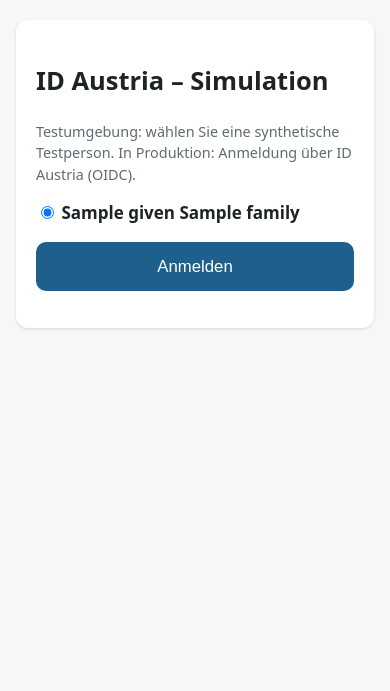
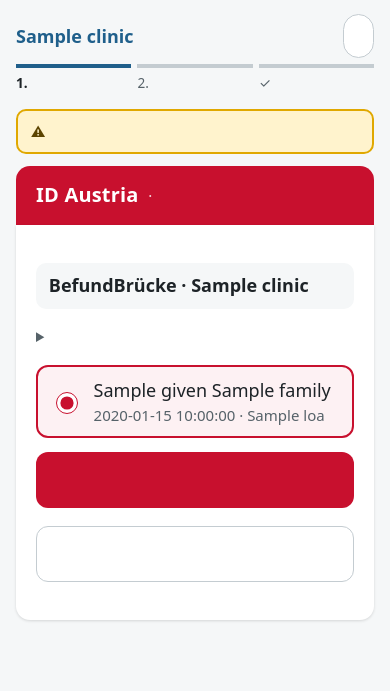
Before and after one commit to BlackDragdroit/Clinical_AI_Hackathon, a FastAPI app: template app/templates/eid_mock.html in a window 390 px wide. Shown: the top 691 px of the page. Run offline with FastAPI, Linux system fonts and the light colour scheme; the template is opened without the code that fills it: most values are stand-ins (such as "Sample title", 1, 10 or a date in 2020); data that the repository does not hold is empty.

Commit message:
Portal: mobile-first pages, step bar, DE/EN toggle, simulated ID Austria page
Add app/i18n.py, secure cookie when BASE_URL is https, tests for the
neutral text, language switch and simulation label.

Co-Authored-By: Claude Sonnet 5.5 <noreply@anthropic.com>

```diff
--- a/app/main.py
+++ b/app/main.py
@@ -15,19 +15,22 @@ import contextlib
 from contextlib import asynccontextmanager
 from pathlib import Path
 
+from urllib.parse import quote
+
 from fastapi import FastAPI, File, Form, Request, UploadFile
 from fastapi.responses import HTMLResponse, JSONResponse, RedirectResponse
 from fastapi.templating import Jinja2Templates
 
-from app import audit, bot, db, intake_service, misdelivery, notify, tokens
+from app import audit, bot, db, i18n, intake_service, misdelivery, notify, tokens
 from app.config import settings
 from app.identity import eid_mock, policy
 from app.security import sign, unsign
 
 templates = Jinja2Templates(directory=str(Path(__file__).resolve().parent / "templates"))
 SESSION = "bb_session"
+LANG_COOKIE = "bb_lang"
+COOKIE_SECURE = settings.base_url.startswith("https://")
 NEUTRAL = f"{settings.clinic_name} hat eine sichere Dokumentenanfrage an Sie gerichtet."
-DOC_LABEL = {"lab": "Laborbefund", "report": "Entlassungsbericht"}
 
 
 @asynccontextmanager
@@ -43,8 +46,20 @@ async def lifespan(_: FastAPI):
 app = FastAPI(title="BefundBrücke", lifespan=lifespan)
 
 
+def _lang(request: Request) -> str:
+    return i18n.pick(request.cookies.get(LANG_COOKIE))
+
+
 def _page(request: Request, name: str, status: int = 200, **ctx) -> HTMLResponse:
-    return templates.TemplateResponse(request, name, {"clinic": settings.clinic_name, **ctx}, status_code=status)
+    lang = _lang(request)
+    here = request.url.path + (f"?{request.url.query}" if request.url.query else "")
+    base = {"clinic": settings.clinic_name, "lang": lang, "t": lambda k, **kw: i18n.tr(lang, k, clinic=settings.clinic_name, **kw),
+            "other_lang": i18n.tr(lang, "lang_code"), "switch_href": f"/lang/{i18n.tr(lang, 'lang_code')}?next={quote(here, safe='')}"}
+    return templates.TemplateResponse(request, name, {**base, **ctx}, status_code=status)
+
+
+def _doc_label(request: Request, doc_type: str) -> str:
+    return i18n.DOC_LABEL[_lang(request)][doc_type]
 
 
 def _invalid(request: Request) -> HTMLResponse:
@@ -59,6 +74,15 @@ def _who(request: Request) -> str:
 def _session(request: Request, raw: str) -> dict | None:
     s = unsign(request.cookies.get(SESSION, ""), "portal")
     return s if s and s.get("th") == tokens.token_hash(raw) else None
+
+
+@app.get("/lang/{code}")
+def set_lang(code: str, next: str = "/"):
+    # only same-site relative paths: no open redirect
+    dest = next if next.startswith("/") and not next.startswith("//") and "\\" not in next else "/"
+    resp = RedirectResponse(dest, status_code=303)
+    resp.set_cookie(LANG_COOKIE, i18n.pick(code), max_age=86400 * 30, samesite="lax", secure=COOKIE_SECURE)
+    return resp
 
 
 @app.get("/health")
@@ -76,7 +100,7 @@ def open_link(request: Request, raw: str):
         db.update("requests", "id", req["id"], status="opened")
     audit.log("link_opened", req["id"], _who(request),
               {"user_agent": request.headers.get("user-agent", ""), "status": req["status"]})
-    return _page(request, "landing.html", neutral=NEUTRAL, raw=raw)
+    return _page(request, "landing.html", neutral=i18n.tr(_lang(request), "neutral", clinic=settings.clinic_name), raw=raw)
 
 
 @app.get("/eid/authorize", response_class=HTMLResponse)
@@ -112,7 +136,7 @@ def eid_callback(request: Request, raw: str, assertion: str):
     resp = RedirectResponse(f"/r/{raw}/answer", status_code=303)
     cookie = sign({"th": tokens.token_hash(raw), "name": who.full_name, "pseud": who.pseudonym,
                    "method": policy.identity_method_text(who)}, "portal", 3600)
-    resp.set_cookie(SESSION, cookie, httponly=True, samesite="lax", max_age=3600)   # TODO(SWE 2): secure=True behind HTTPS
+    resp.set_cookie(SESSION, cookie, httponly=True, samesite="lax", max_age=3600, secure=COOKIE_SECURE)
     return resp
 
 
@@ -123,7 +147,7 @@ def answer_form(request: Request, raw: str):
         return _invalid(request)
     req = db.get("requests", "id", tok["request_id"])
     audit.log("patient_revealed", req["id"], f"eid:{sess['pseud']} {sess['name']}", {"after": "identity_checked OK"})
-    return _page(request, "answer.html", raw=raw, req=req, doc_label=DOC_LABEL[req["doc_type"]],
+    return _page(request, "answer.html", raw=raw, req=req, doc_label=_doc_label(request, req["doc_type"]),
                  doctor=settings.doctor_name, sender=sess["name"])
 
 
@@ -140,8 +164,8 @@ async def answer_submit(request: Request, raw: str, typed_name: str = Form(...),
     else:
         content, filename = text, "formular.md"
     if not content.strip():
-        return _page(request, "answer.html", 400, raw=raw, req=req, doc_label=DOC_LABEL[req["doc_type"]],
-                     doctor=settings.doctor_name, sender=sess["name"], error="Bitte Datei hochladen oder Text eingeben.")
+        return _page(request, "answer.html", 400, raw=raw, req=req, doc_label=_doc_label(request, req["doc_type"]),
+                     doctor=settings.doctor_name, sender=sess["name"], error=i18n.tr(_lang(request), "err_empty"))
     tokens.mark_used(raw)
     actor = f"eid:{sess['pseud']} {sess['name']}"
     db.update("requests", "id", req["id"], status="answered")
--- /dev/null
+++ b/app/templates/_steps.html
@@ -0,0 +1,6 @@
+{# step: 1 identity, 2 upload, 3 done #}
+<ol class="steps" aria-label="{{ t('step_of', n=step if step < 3 else 2) }}">
+  <li class="{{ 'done' if step > 1 else 'on' }}">1. {{ t('step_identity') }}</li>
+  <li class="{{ 'done' if step > 2 else ('on' if step == 2 else '') }}">2. {{ t('step_upload') }}</li>
+  <li class="{{ 'on' if step == 3 else '' }}">✓ {{ t('step_done') }}</li>
+</ol>
--- a/app/templates/base.html
+++ b/app/templates/base.html
@@ -1,22 +1,47 @@
 <!doctype html>
-<html lang="de">
+<html lang="{{ lang | default('de') }}">
 <head>
 <meta charset="utf-8">
 <meta name="viewport" content="width=device-width, initial-scale=1">
-<title>{% block title %}Sichere Dokumentenanfrage{% endblock %}</title>
+<meta name="robots" content="noindex">
+<title>{% block title %}{{ t('title') if t is defined else 'Sichere Dokumentenanfrage' }}{% endblock %}</title>
 <style>
-  /* TODO(SWE 2): mobile-first polish, EN toggle, large tap targets */
-  body { font: 17px/1.5 system-ui, sans-serif; margin: 0; background: #f5f7f8; color: #1d2327; }
-  main { max-width: 34rem; margin: 0 auto; padding: 1.25rem 1rem 3rem; }
-  .card { background: #fff; border-radius: 12px; padding: 1.25rem; box-shadow: 0 1px 3px #0002; }
-  .btn { display: block; width: 100%; padding: .9rem; border: 0; border-radius: 10px; background: #1f5f8b;
-         color: #fff; font-size: 1.05rem; text-align: center; text-decoration: none; cursor: pointer; }
-  label { display: block; margin: .9rem 0 .3rem; font-weight: 600; }
-  input, textarea { width: 100%; box-sizing: border-box; padding: .7rem; font-size: 1rem; border: 1px solid #bbb; border-radius: 8px; }
-  .muted { color: #5f6b72; font-size: .9rem; }
-  .err { color: #a4262c; }
+  :root { --brand: #1f5f8b; --brand-dark: #174a6d; --bg: #f5f7f8; --ink: #1d2327; --muted: #566269; --line: #c4ccd1; --err: #a4262c; }
+  * { box-sizing: border-box; }
+  body { font: 18px/1.5 system-ui, -apple-system, "Segoe UI", sans-serif; margin: 0; background: var(--bg); color: var(--ink); }
+  main { max-width: 34rem; margin: 0 auto; padding: .75rem 1rem 3rem; }
+  .top { display: flex; justify-content: space-between; align-items: center; min-height: 48px; }
+  .brand { font-weight: 700; color: var(--brand); }
+  .lang { display: inline-flex; align-items: center; min-height: 44px; padding: 0 .9rem; border: 1px solid var(--line);
+          border-radius: 22px; color: var(--ink); text-decoration: none; background: #fff; font-size: .95rem; }
+  .steps { display: flex; gap: .4rem; list-style: none; padding: 0; margin: .25rem 0 1rem; font-size: .85rem; color: var(--muted); }
+  .steps li { flex: 1; border-top: 4px solid var(--line); padding-top: .3rem; }
+  .steps li.on { border-color: var(--brand); color: var(--ink); font-weight: 600; }
+  .steps li.done { border-color: var(--brand); }
+  .card { background: #fff; border-radius: 14px; padding: 1.25rem; box-shadow: 0 1px 3px #0002; }
+  h2 { margin: 0 0 .5rem; font-size: 1.35rem; line-height: 1.25; }
+  .btn { display: flex; align-items: center; justify-content: center; width: 100%; min-height: 56px; padding: .8rem; border: 0;
+         border-radius: 12px; background: var(--brand); color: #fff; font-size: 1.1rem; font-weight: 600; text-align: center;
+         text-decoration: none; cursor: pointer; }
+  .btn:hover, .btn:focus-visible { background: var(--brand-dark); }
+  .btn.secondary { background: #fff; color: var(--ink); border: 1px solid var(--line); font-weight: 500; }
+  label { display: block; margin: 1rem 0 .3rem; font-weight: 600; }
+  input:not([type=radio]), textarea { width: 100%; min-height: 52px; padding: .75rem; font: inherit; border: 1px solid #8a959b; border-radius: 10px; background: #fff; }
+  input[type=file] { padding: .6rem; }
+  :focus-visible { outline: 3px solid #f2a900; outline-offset: 2px; }
+  .muted { color: var(--muted); font-size: .92rem; }
+  .err { color: var(--err); font-weight: 600; }
+  .or { text-align: center; color: var(--muted); margin: .9rem 0 0; }
+  .foot { text-align: center; margin-top: 1.5rem; }
   table { border-collapse: collapse; width: 100%; font-size: .85rem; } td, th { border-bottom: 1px solid #ddd; padding: .35rem; text-align: left; vertical-align: top; }
+  {% block style %}{% endblock %}
 </style>
 </head>
-<body><main>{% block body %}{% endblock %}</main></body>
+<body><main>
+  {% if switch_href is defined %}<div class="top"><span class="brand">{{ clinic }}</span>
+    <a class="lang" href="{{ switch_href }}" hreflang="{{ other_lang }}" lang="{{ other_lang }}">{{ t('lang_switch') }}</a></div>{% endif %}
+  {% block steps %}{% endblock %}
+  {% block body %}{% endblock %}
+  {% if t is defined %}<p class="muted foot">{{ t('footer') }}</p>{% endif %}
+</main></body>
 </html>
--- a/app/templates/eid_mock.html
+++ b/app/templates/eid_mock.html
@@ -1,15 +1,47 @@
 {% extends "base.html" %}
-{% block title %}ID Austria (Simulation){% endblock %}
+{% block title %}{{ t('eid_title') }}{% endblock %}
+{% block style %}
+  .sim { background: #fff3cd; border: 2px solid #e0a800; color: #5c4400; padding: .6rem .8rem; border-radius: 10px; font-weight: 600; font-size: .9rem; margin-bottom: .75rem; }
+  .idp-head { background: #c8102e; color: #fff; padding: .9rem 1.25rem; border-radius: 14px 14px 0 0; display: flex; align-items: center; gap: .6rem; }
+  .idp-head b { font-size: 1.25rem; letter-spacing: .01em; }
+  .idp-head small { opacity: .85; }
+  .idp-body { background: #fff; padding: 1.25rem; border-radius: 0 0 14px 14px; box-shadow: 0 1px 3px #0002; }
+  .svc { background: var(--bg); border-radius: 10px; padding: .6rem .8rem; margin: .5rem 0 1rem; }
+  .svc b { display: block; }
+  .shares { list-style: none; padding: 0; margin: .3rem 0 1rem; font-size: .95rem; }
+  .shares li { padding: .3rem 0; border-bottom: 1px solid #eee; }
+  .shares li::before { content: "✓ "; color: #2e7d32; }
+  .person { display: flex; align-items: center; gap: .8rem; min-height: 60px; padding: .6rem .8rem; border: 2px solid var(--line);
+            border-radius: 12px; margin: .5rem 0; cursor: pointer; font-weight: 500; }
+  .person:has(input:checked) { border-color: #c8102e; background: #fdf1f3; }
+  .person input { width: 22px; height: 22px; min-height: 0; accent-color: #c8102e; }
+  .person small { display: block; color: var(--muted); font-weight: 400; }
+  .btn.idp { background: #c8102e; }
+  .btn.idp:hover { background: #a00d25; }
+{% endblock %}
+{% block steps %}{% set step = 1 %}{% include "_steps.html" %}{% endblock %}
 {% block body %}
-<div class="card">
-  <h2>ID Austria – Simulation</h2>
-  <p class="muted">Testumgebung: wählen Sie eine synthetische Testperson. In Produktion: Anmeldung über ID Austria (OIDC).</p>
+<div class="sim" role="note">⚠ {{ t('eid_sim') }}</div>
+<div class="idp-head"><b>ID Austria</b><small>· {{ t('eid_h') }}</small></div>
+<div class="idp-body">
+  <p style="margin-top:0">{{ t('eid_sub') }}</p>
+  <div class="svc"><span class="muted">{{ t('eid_service') }}</span><b>BefundBrücke · {{ clinic }}</b></div>
+  <details class="muted"><summary>{{ t('eid_shares') }}</summary>
+  <ul class="shares">
+    <li>{{ t('eid_d_name') }}</li><li>{{ t('eid_d_dob') }}</li><li>{{ t('eid_d_bpk') }}</li><li>{{ t('eid_d_loa') }}</li>
+  </ul></details>
   <form method="post" action="/eid/authorize">
     <input type="hidden" name="state" value="{{ state }}">
+    <p style="margin-bottom:0"><strong>{{ t('eid_pick') }}</strong></p>
     {% for key, c in citizens.items() %}
-    <label><input type="radio" name="citizen" value="{{ key }}" {% if loop.first %}checked{% endif %} style="width:auto"> {{ c.given }} {{ c.family }}</label>
+    <label class="person" style="margin-top:.5rem; font-weight:500">
+      <input type="radio" name="citizen" value="{{ key }}" {% if loop.first %}checked{% endif %}>
+      <span>{{ c.given }} {{ c.family }}<small>{{ c.dob }} · {{ c.loa }}</small></span>
+    </label>
     {% endfor %}
-    <p><button class="btn" type="submit">Anmelden</button></p>
+    <p class="muted">{{ t('eid_note') }}</p>
+    <button class="btn idp" type="submit">{{ t('eid_confirm') }}</button>
   </form>
+  <p><a class="btn secondary" href="/r/{{ state }}">{{ t('eid_cancel') }}</a></p>
 </div>
 {% endblock %}
--- a/app/templates/identity_failed.html
+++ b/app/templates/identity_failed.html
@@ -1,8 +1,8 @@
 {% extends "base.html" %}
 {% block body %}
 <div class="card">
-  <h2>Anfrage nicht für Sie bestimmt</h2>
-  <p>Diese Anfrage ist an eine bestimmte Person gerichtet. Ihre Identität passt nicht dazu, daher können wir keine Inhalte anzeigen.</p>
-  <p class="muted">Wenn Sie die Nachricht weitergeleitet bekommen oder irrtümlich erhalten haben, müssen Sie nichts tun. Die anfragende Stelle wurde informiert.</p>
+  <h2>{{ t('failed_h') }}</h2>
+  <p>{{ t('failed_p') }}</p>
+  <p class="muted">{{ t('failed_small') }}</p>
 </div>
 {% endblock %}
--- a/app/templates/invalid.html
+++ b/app/templates/invalid.html
@@ -1,7 +1,7 @@
 {% extends "base.html" %}
 {% block body %}
 <div class="card">
-  <h2>Link nicht gültig</h2>
-  <p>Dieser Link ist nicht (mehr) gültig. Bitte wenden Sie sich an {{ clinic }}.</p>
+  <h2>{{ t('invalid_h') }}</h2>
+  <p>{{ t('invalid_p') }}</p>
 </div>
 {% endblock %}
--- a/app/templates/landing.html
+++ b/app/templates/landing.html
@@ -1,8 +1,10 @@
 {% extends "base.html" %}
+{% block steps %}{% set step = 1 %}{% include "_steps.html" %}{% endblock %}
 {% block body %}
 <div class="card">
   <p>{{ neutral }}</p>
-  <p class="muted">Bitte bestätigen Sie zuerst, wer Sie sind. Danach sehen Sie, worum es geht.</p>
-  <a class="btn" href="/eid/authorize?state={{ raw }}">Mit ID Austria anmelden</a>
+  <p class="muted">{{ t('landing_hint') }}</p>
+  <a class="btn" href="/eid/authorize?state={{ raw }}">{{ t('landing_btn') }}</a>
+  <p class="muted">{{ t('landing_time') }}</p>
 </div>
 {% endblock %}
--- a/app/templates/receipt.html
+++ b/app/templates/receipt.html
@@ -1,8 +1,9 @@
 {% extends "base.html" %}
+{% block steps %}{% set step = 3 %}{% include "_steps.html" %}{% endblock %}
 {% block body %}
 <div class="card">
-  <h2>Danke</h2>
+  <h2>✓ {{ t('done_h') }}</h2>
   <p>{{ message }}</p>
-  <p class="muted">Eingangsnummer: {{ receipt }}</p>
+  <p class="muted">{{ t('receipt_no', receipt=receipt) }}</p>
 </div>
 {% endblock %}
```
Also changed, not shown: app/i18n.py (added, +122 -0 lines), app/templates/answer.html (+15 -13 lines), tests/test_tokens_eid.py (+33 -0 lines).
